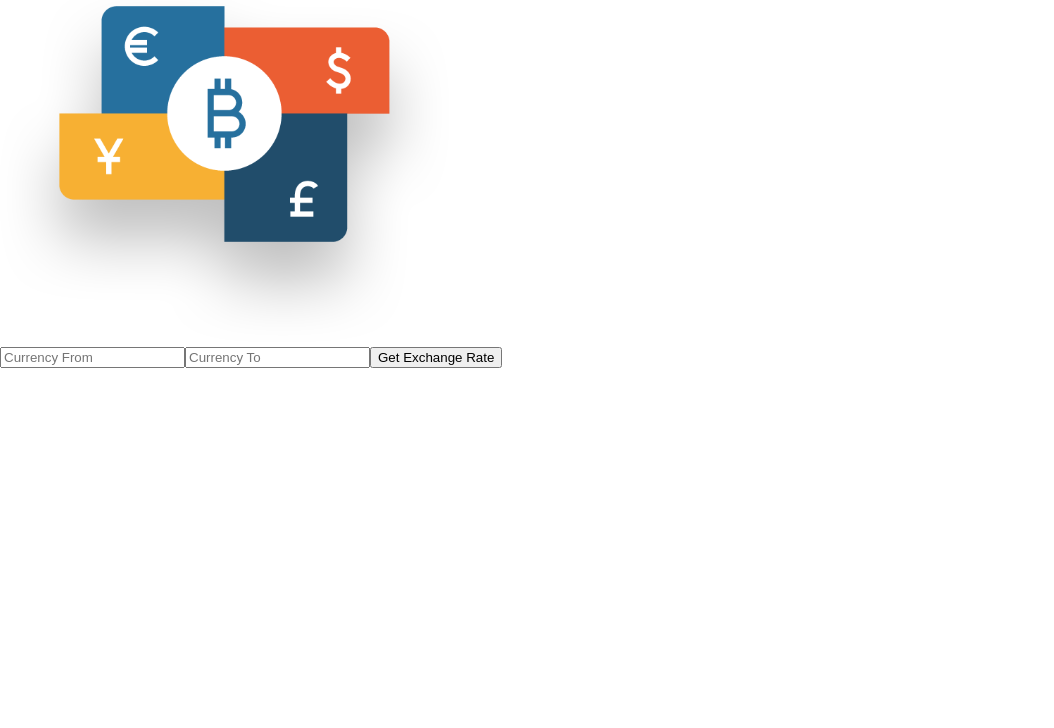
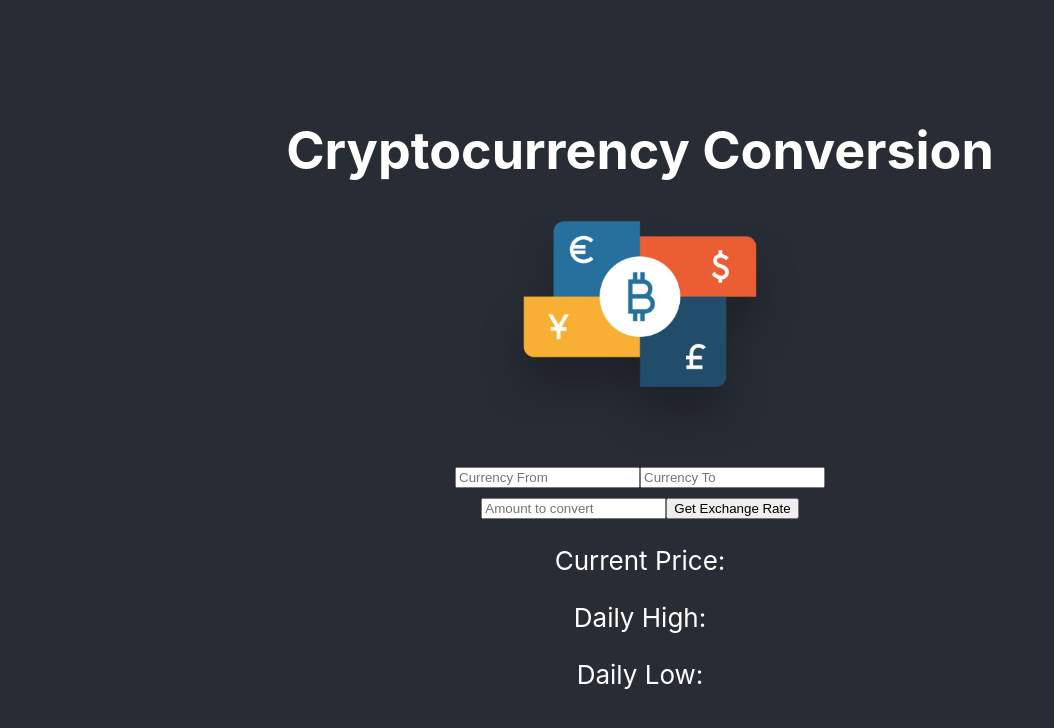
Before and after one commit to Daniel-Choiniere/reactCrypto, a React (Create React App) app: page / in a window 1280 px wide. Shown: the top 728 px of the page, without its empty margins (0-1054 px from the left). Built offline with nearby package versions, Linux system fonts and the light colour scheme.

Commit message:
displaying daily high, and daily low to user on front end

```diff
--- a/src/App.css
+++ b/src/App.css
@@ -1,33 +1,30 @@
-/*.App {*/
-/*  text-align: center;*/
-/*}*/
 
-/*.App-logo {*/
-/*  animation: App-logo-spin .3s linear;*/
-/*  height: 30vmin;*/
-/*  pointer-events: none;*/
-/*}*/
+.App {
+  text-align: center;
+}
 
-/*.App-header {*/
-/*  background-color: #282c34;*/
-/*  min-height: 100vh;*/
-/*  display: flex;*/
-/*  flex-direction: column;*/
-/*  align-items: center;*/
-/*  justify-content: center;*/
-/*  font-size: calc(10px + 2vmin);*/
-/*  color: white;*/
-/*}*/
+.App-logo {
+  animation: App-logo-spin .3s linear;
+  height: 30vmin;
+  pointer-events: none;
+}
 
-/*.App-link {*/
-/*  color: #61dafb;*/
-/*}*/
+.App-header {
+  background-color: #282c34;
+  min-height: 100vh;
+  display: flex;
+  flex-direction: column;
+  align-items: center;
+  justify-content: center;
+  font-size: calc(10px + 2vmin);
+  color: white;
+}
 
-/*@keyframes App-logo-spin {*/
-/*  from {*/
-/*    transform: rotate(0deg);*/
-/*  }*/
-/*  to {*/
-/*    transform: rotate(360deg);*/
-/*  }*/
-/*}*/
+@keyframes App-logo-spin {
+  from {
+    transform: rotate(0deg);
+  }
+  to {
+    transform: rotate(360deg);
+  }
+}
--- a/src/App.js
+++ b/src/App.js
@@ -5,10 +5,12 @@ import Input from "./Components/Input";
 import Display from "./Components/Display";
 
 class App extends Component {
-   state = {
+  state = {
     currencyFrom: null,
     currencyTo: null,
-    exchangeRate: null
+    currentPrice: null,
+    dailyHigh: null,
+    dailyLow: null
   }
 
   setCurrencyFrom = name => {
@@ -21,9 +23,19 @@ class App extends Component {
       currencyTo: name
     })
   }
-  setExchange = rate => {
+  setCurrentPrice = rate => {
     this.setState({
-      exchangeRate: rate
+      currentPrice: rate
+    })
+  }
+  setDailyHigh = rate => {
+    this.setState({
+      dailyHigh: rate
+    })
+  }
+  setDailyLow = rate => {
+    this.setState({
+      dailyLow: rate
     })
   }
 
@@ -31,19 +43,25 @@ class App extends Component {
     return (
       <div className="App">
         <header className="App-header">
+          <h1>Cryptocurrency Conversion</h1>
           <img src={ logo } className="App-logo" alt="logo" />
-        </header>
+
         <Input
-          setCurrencyFromName = {this.setCurrencyFrom}
-          setCurrencyToName = {this.setCurrencyTo}
-          setCurrencyText = {this.setExchange}
+          setCurrencyFromName = { this.setCurrencyFrom }
+          setCurrencyToName = { this.setCurrencyTo }
+          setCurrentPriceText = { this.setCurrentPrice }
+          setHighPriceText = { this.setDailyHigh }
+          setLowPriceText = { this.setDailyLow }
         />
 
         <Display
-          from={this.state.currencyFrom}
-          to= {this.state.currencyTo}
-          exchange={this.state.exchangeRate}
+          from={ this.state.currencyFrom }
+          to= { this.state.currencyTo }
+          currentPrice={ this.state.currentPrice }
+          dailyHigh = { this.state.dailyHigh }
+          dailyLow = { this.state.dailyLow }
         />
+        </header>
       </div>
     );
   }
--- a/src/Components/Display.js
+++ b/src/Components/Display.js
@@ -4,7 +4,9 @@ function Display(props){
     return (
       <div>
         <p>{ props.from } { props.to }</p>
-        <p>{ props.exchange }</p>
+        <p>Current Price: { props.currentPrice }</p>
+        <p>Daily High: { props.dailyHigh }</p>
+        <p>Daily Low: { props.dailyLow }</p>
       </div>
     );
 }
--- a/src/Components/Input.js
+++ b/src/Components/Input.js
@@ -5,7 +5,9 @@ class Input extends Component{
   state={
     currencyFrom: null,
     currencyTo: null,
-    exchangeRate: null
+    currentPrice: null,
+    dailyHigh: null,
+    dailyLow: null
   }
 
   setCurrencyFrom = e => {
@@ -21,22 +23,26 @@ class Input extends Component{
   }
 
   handleClick = () => {
-    console.log("currencyFrom:", this.state.currencyFrom, "currencyTo:", this.state.currencyTo
-    );
+    // console.log("currencyFrom:", this.state.currencyFrom, "currencyTo:", this.state.currencyTo
+    // );
 
     const apiKey = "ca3b404dc625877be9cbb92a470e9dfdecafc2dc2a7a8ac6922bc3769e742df9";
 
     const url = "https://min-api.cryptocompare.com/data/pricemultifull?fsyms=" + this.state.currencyFrom + "&tsyms=" + this.state.currencyTo + "&api_key=" + apiKey;
-    console.log(url);
+    // console.log(url);
 
     axios(url)
     .then(response=>{
       console.log(response.data);
       this.setState({
-        exchangeRate: response.data.DISPLAY[this.state.currencyFrom][this.state.currencyTo].PRICE
+        currentPrice: response.data.DISPLAY[this.state.currencyFrom][this.state.currencyTo].PRICE,
+        dailyHigh: response.data.DISPLAY[this.state.currencyFrom][this.state.currencyTo].HIGHDAY,
+        dailyLow: response.data.DISPLAY[this.state.currencyFrom][this.state.currencyTo].LOWDAY
       });
-      console.log(this.state);
-      this.props.setCurrencyText(this.state.exchangeRate);
+      // console.log(this.state);
+      this.props.setCurrentPriceText(this.state.currentPrice);
+      this.props.setHighPriceText(this.state.dailyHigh);
+      this.props.setLowPriceText(this.state.dailyLow);
     });
 
     this.props.setCurrencyFromName(this.state.currencyFrom);
@@ -46,9 +52,11 @@ class Input extends Component{
     render(){
       return(
         <div>
-          <input onChange={this.setCurrencyFrom} placeholder="Currency From"/>
-          <input onChange={this.setCurrencyTo} placeholder="Currency To" />
-          <button onClick={this.handleClick} >Get Exchange Rate </button>
+          <input onChange={ this.setCurrencyFrom } placeholder="Currency From"/>
+          <input onChange={ this.setCurrencyTo } placeholder="Currency To" />
+          <br></br>
+          <input onChange={ this.setCashToConvert } placeholder="Amount to convert"/>
+          <button onClick={ this.handleClick } >Get Exchange Rate </button>
         </div>
       );
     }
```
